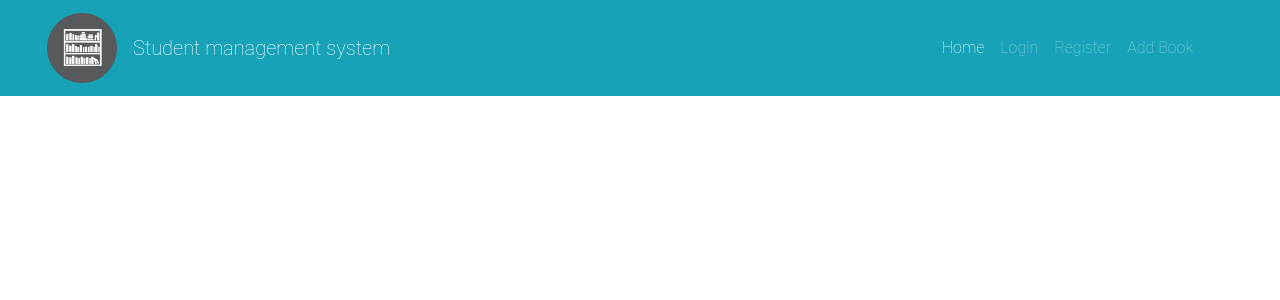
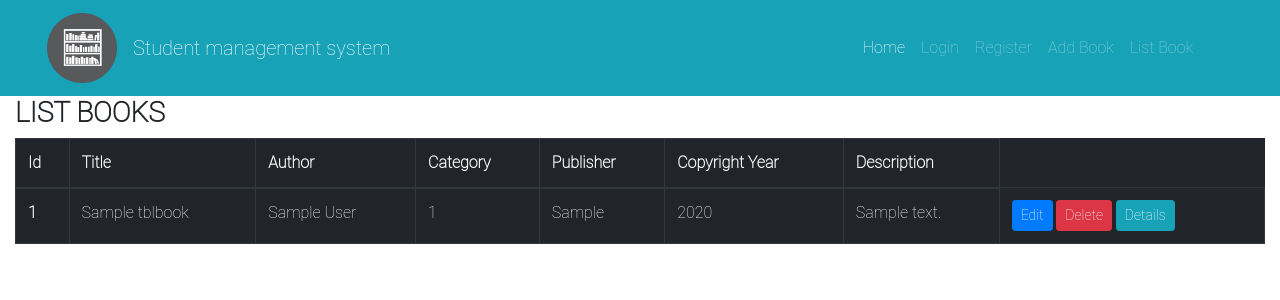
Before and after one commit to minhtn143/Module2_CaseStudy_LibraryManager, a PHP site: page /index.php?page=listBook in a window 1280 px wide. Shown: the top 300 px of the page. Run offline with PHP 8.4, Linux system fonts and the light colour scheme; tables that the repository leaves empty hold one stand-in row (values such as "Sample post"); a stand-in replaces the project's code that opens the database connection; some libraries are stand-ins or nearby versions.

Commit message:
add book ok, show list book ok, thong bao loi duplicate-pending

```diff
--- a/library/admin.php
+++ b/library/admin.php
@@ -9,7 +9,7 @@ require 'controller/UserController.php';
 use controller\UserController;
 
 if (!isset($_SESSION['isLogin']) || $_SESSION['role'] !== '1') {
-    header("location:./index.php?page=login");
+    header("location:./listBook.php?page=login");
 }
 ?>
 <!doctype html>
--- a/library/controller/BookController.php
+++ b/library/controller/BookController.php
@@ -23,7 +23,7 @@ class BookController
         if ($_SERVER['REQUEST_METHOD'] == 'GET') {
             include 'view/book/addBook.php';
         }
-        if($_SERVER['REQUEST_METHOD'] == 'POST'){
+        if ($_SERVER['REQUEST_METHOD'] == 'POST') {
             $title = $_REQUEST['booktitle'];
             $author = $_REQUEST['author'];
             $subjectId = $_REQUEST['subjectId'];
@@ -31,16 +31,14 @@ class BookController
             $description = $_REQUEST['description'];
             $copyrightYear = $_REQUEST['copyrightYear'];
 
-            $book = new Book($title,$author,$subjectId,$publisher,$description,$copyrightYear);
+            $book = new Book($title, $author, $subjectId,$description, $publisher, $copyrightYear);
 
-            if ($this->isDuplicate($book)){
+            if ($this->isDuplicate($book)) {
                 $errDuplicate = "Book has been library!";
-                include "library\index.php";
-            }else{
+
+            } else {
                 $this->bookDB->add($book);
-                var_dump($this->bookDB->getAll());
-                die();
-                header("location:index.php");
+                header("location:view/book/listBook.php");
             }
 
         }
@@ -50,10 +48,17 @@ class BookController
     {
         $books = $this->bookDB->getAll();
         foreach ($books as $item) {
-            if ($book->getTitle() == $item->getTitle() && $book->getAuthors() == $item->getAuthors()){
+            if ($book->getTitle() == $item->getTitle() && $book->getAuthors() == $item->getAuthors()) {
                 return true;
             }
         }
         return false;
     }
+
+    public function listBook()
+    {
+        $books = $this->bookDB->getAll();
+        include "view/book/listBook.php";
+
+    }
 }
--- a/library/controller/UserController.php
+++ b/library/controller/UserController.php
@@ -38,7 +38,7 @@ class UserController
                         header("location:admin.php");
                         break;
                     case 5:
-                        header("location:index.php");
+                        header("location:listBook.php");
                         break;
                     default:
                         session_destroy();
--- a/library/index.php
+++ b/library/index.php
@@ -55,6 +55,9 @@ use controller\BookController;
                 <li class="nav-item">
                     <a href="./index.php?page=addBook" class="nav-link">Add Book</a>
                 </li>
+                <li class="nav-item">
+                    <a href="./index.php?page=listBook" class="nav-link">List Book</a>
+                </li>
             </ul>
         </div>
 
@@ -75,6 +78,10 @@ use controller\BookController;
             break;
         case 'addBook':
             $bookController->add();
+            break;
+        case 'listBook':
+            $bookController->listBook();
+            break;
     }
 
 
--- a/library/model/book/BookDB.php
+++ b/library/model/book/BookDB.php
@@ -34,10 +34,11 @@ class BookDB
         $stmt->execute();
         $result = $stmt->fetchAll();
         $books = [];
+
         foreach ($result as $key => $item) {
-            $book = new Book($item->getTitle(), $item->getAuthors(), $item->getSubjectId(), $item->getDescription(),
-                $item->getPublisher(), $item->getCopyrightYear());
-            $book->setId($item->getId());
+            $book = new Book($item['booktitle'], $item['bookauthors'], $item['subjectid'], $item['mdescription'],
+                $item['publisher'], $item['copyrightyear']);
+            $book->setId($item['ID']);
             array_push($books, $book);
         }
         return $books;
--- a/library/view/book/addBook.php
+++ b/library/view/book/addBook.php
@@ -24,9 +24,9 @@
                     <label for="subjectId">Category:</label>
                     <select id="subjectId" class="form-control" name="subjectId">
                         <option selected>Choose...</option>
-                        <option>ad</option>
-                        <option>as</option>
-                        <option>ad</option>
+                        <option>1</option>
+                        <option>2</option>
+                        <option>3</option>
                         <option>...</option>
                     </select>
                 </div>
--- /dev/null
+++ b/library/view/book/listBook.php
@@ -0,0 +1,41 @@
+<?php
+
+?>
+<h3>LIST BOOKS</h3>
+<table class="table table-bordered table-dark">
+    <thead>
+    <tr>
+        <th scope="col">Id</th>
+        <th scope="col">Title</th>
+        <th scope="col">Author</th>
+        <th scope="col">Category</th>
+        <th scope="col">Publisher</th>
+        <th scope="col">Copyright Year</th>
+        <th scope="col">Description</th>
+    </tr>
+    </thead>
+    <tbody>
+    <?php foreach ($books
+
+    as $key => $book): ?>
+    <tr>
+        <th scope="row"><?php echo ++$key; ?></th>
+        <td><?php echo $book->getTitle(); ?></td>
+        <td><?php echo $book->getAuthors(); ?></td>
+        <td><?php echo $book->getSubjectId(); ?></td>
+        <td><?php echo $book->getPublisher(); ?></td>
+        <td><?php echo $book->getCopyrightYear(); ?></td>
+        <td><?php echo $book->getDescription(); ?></td>
+
+        <td>
+            <a class="btn btn-primary btn-sm" href="listBook.php?page=update&id=<?php echo $book->getId(); ?>"
+               role="button">Edit</a>
+            <a class="btn btn-danger btn-sm" href="listBook.php?page=delete&id=<?php echo $book->getId(); ?>"
+               role="button">Delete</a>
+            <a class="btn btn-info btn-sm" href="listBook.php?page=details&id=<?php echo $book->getId(); ?>"
+               role="button">Details</a>
+        </td>
+
+        <?php endforeach ?>
+    </tbody>
+</table>
```
